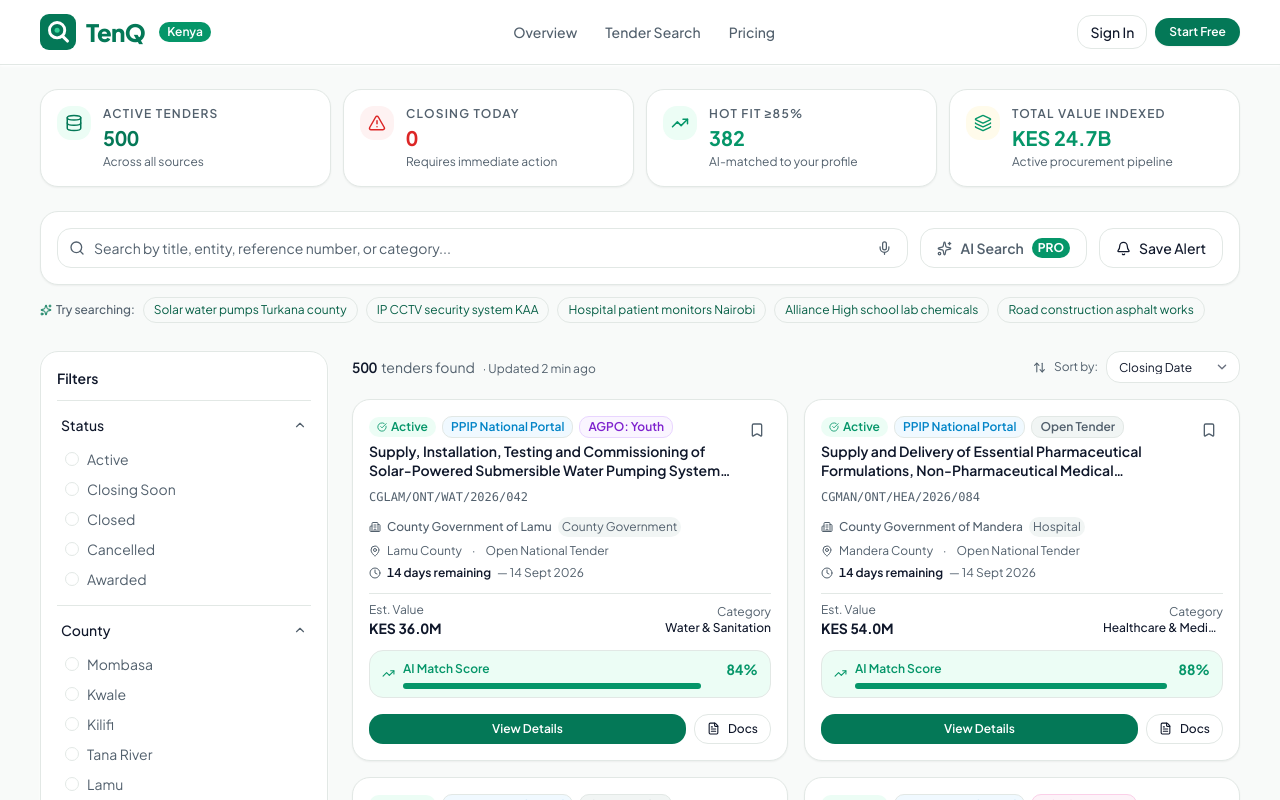
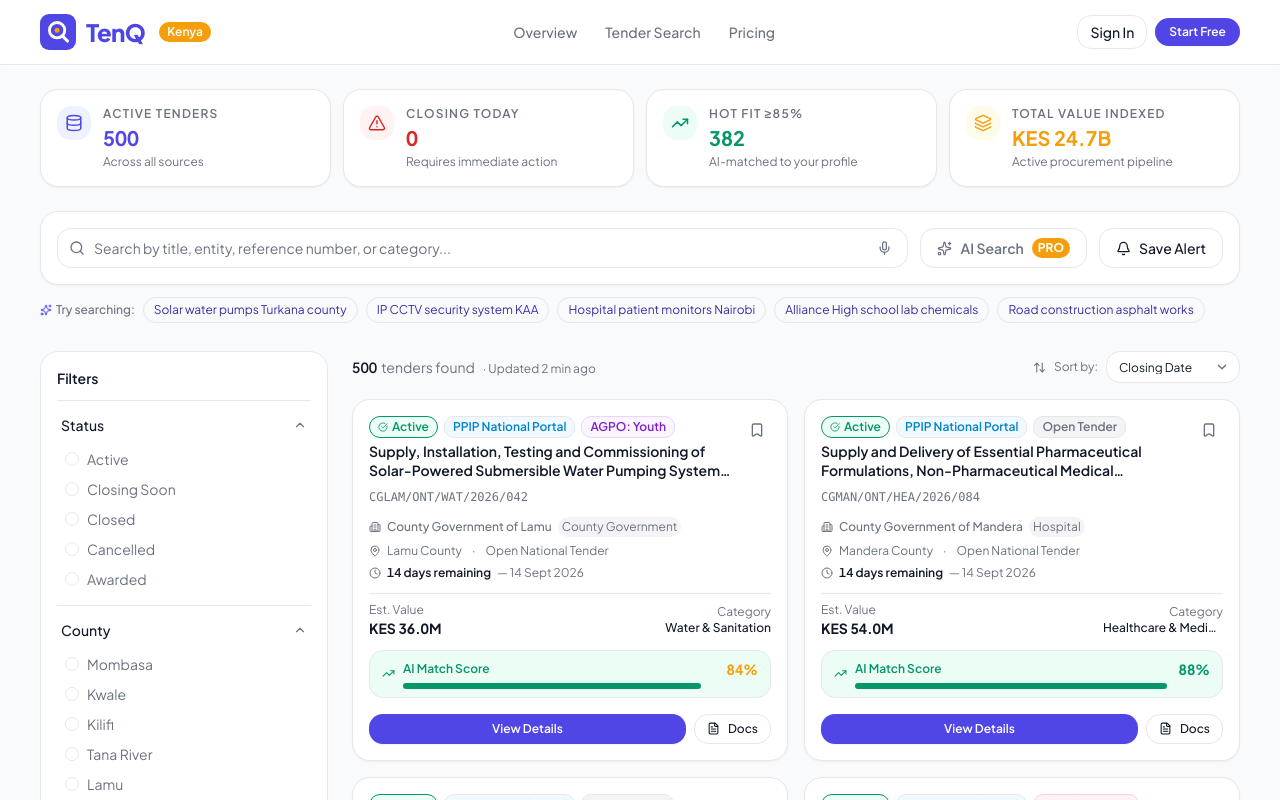
Before and after one commit to GabuGravin41/proQ, a Next.js app: page / in a window 1280 px wide. Shown: the top 800 px of the page. Built offline with nearby package versions, Linux system fonts and the light colour scheme.

Commit message:
style: implement rich multi-color palette with Royal Indigo, Solar Gold, Emerald, Sky Blue, and Coral

```diff
--- a/src/components/ui/AppLogo.tsx
+++ b/src/components/ui/AppLogo.tsx
@@ -26,11 +26,11 @@
         xmlns="http://www.w3.org/2000/svg"
         className="shrink-0"
       >
-        <rect width="40" height="40" rx="10" fill="#047857" />
-        {/* Stylized TenQ Monogram with Radar Node */}
+        <rect width="40" height="40" rx="10" fill="#4F46E5" />
+        {/* Stylized TenQ Monogram with Gold Radar Node */}
         <circle cx="19" cy="18" r="8.5" stroke="#FFFFFF" strokeWidth="3.2" />
         <path d="M25 24.5L30.5 30" stroke="#FFFFFF" strokeWidth="3.5" strokeLinecap="round" />
-        <circle cx="19" cy="18" r="2.8" fill="#34D399" />
+        <circle cx="19" cy="18" r="2.8" fill="#F59E0B" />
       </svg>
     </div>
   );
--- a/src/styles/globals.css
+++ b/src/styles/globals.css
@@ -3,33 +3,44 @@
 @tailwind utilities;
 
 :root {
-  --background: #F8FAF9;
-  --foreground: #0F172A;
-  --primary: #047857;
+  /* Brand Primary: Royal Indigo */
+  --background: #F9FAFB;
+  --foreground: #111827;
+  --primary: #4F46E5;
   --primary-foreground: #FFFFFF;
-  --secondary: #ECFDF5;
-  --secondary-foreground: #065F46;
-  --accent: #059669;
+
+  /* Brand Secondary: Soft Indigo Mist */
+  --secondary: #EEF2FF;
+  --secondary-foreground: #3730A3;
+
+  /* Accent: Warm Solar Gold (for AI Sparkles, Pro badges, Highlights) */
+  --accent: #F59E0B;
   --accent-foreground: #FFFFFF;
-  --muted: #F1F5F4;
-  --muted-foreground: #52606D;
+
+  /* Neutrals */
+  --muted: #F3F4F6;
+  --muted-foreground: #6B7280;
   --card: #FFFFFF;
-  --card-foreground: #0F172A;
-  --border: #E2E8E5;
-  --input: #E2E8E5;
-  --ring: #047857;
+  --card-foreground: #111827;
+  --border: #E5E7EB;
+  --input: #E5E7EB;
+  --ring: #4F46E5;
   --radius: 10px;
   --font-sans: var(--font-plus-jakarta-sans), sans-serif;
 
+  /* Multi-Color Semantic System */
   --success: #059669;
   --success-foreground: #FFFFFF;
   --success-bg: #ECFDF5;
+
   --warning: #D97706;
   --warning-foreground: #FFFFFF;
   --warning-bg: #FFFBEB;
+
   --danger: #DC2626;
   --danger-foreground: #FFFFFF;
   --danger-bg: #FEF2F2;
+
   --info: #0284C7;
   --info-bg: #F0F9FF;
 }
@@ -125,7 +136,7 @@
 
 @layer components {
   .btn-primary {
-    @apply inline-flex items-center gap-2 px-4 py-2 rounded-lg bg-primary text-primary-foreground text-sm font-semibold transition-all duration-150 hover:opacity-90 active:scale-95 disabled:opacity-50 disabled:cursor-not-allowed;
+    @apply inline-flex items-center gap-2 px-4 py-2 rounded-lg bg-primary text-primary-foreground text-sm font-semibold transition-all duration-150 hover:opacity-90 active:scale-95 disabled:opacity-50 disabled:cursor-not-allowed shadow-sm;
   }
 
   .btn-secondary {
@@ -145,23 +156,23 @@
   }
 
   .badge-active {
-    @apply inline-flex items-center gap-1 px-2 py-0.5 rounded-full text-xs font-semibold bg-success-bg text-success;
+    @apply inline-flex items-center gap-1 px-2 py-0.5 rounded-full text-xs font-semibold bg-success-bg text-success border border-success;
   }
 
   .badge-closing-soon {
-    @apply inline-flex items-center gap-1 px-2 py-0.5 rounded-full text-xs font-semibold bg-warning-bg text-warning;
+    @apply inline-flex items-center gap-1 px-2 py-0.5 rounded-full text-xs font-semibold bg-warning-bg text-warning border border-warning;
   }
 
   .badge-closed {
-    @apply inline-flex items-center gap-1 px-2 py-0.5 rounded-full text-xs font-semibold bg-muted text-muted-foreground;
+    @apply inline-flex items-center gap-1 px-2 py-0.5 rounded-full text-xs font-semibold bg-muted text-muted-foreground border border-border;
   }
 
   .badge-cancelled {
-    @apply inline-flex items-center gap-1 px-2 py-0.5 rounded-full text-xs font-semibold bg-danger-bg text-danger;
+    @apply inline-flex items-center gap-1 px-2 py-0.5 rounded-full text-xs font-semibold bg-danger-bg text-danger border border-danger;
   }
 
   .badge-awarded {
-    @apply inline-flex items-center gap-1 px-2 py-0.5 rounded-full text-xs font-semibold bg-secondary text-secondary-foreground;
+    @apply inline-flex items-center gap-1 px-2 py-0.5 rounded-full text-xs font-semibold bg-secondary text-secondary-foreground border border-secondary;
   }
 
   .section-label {
```
